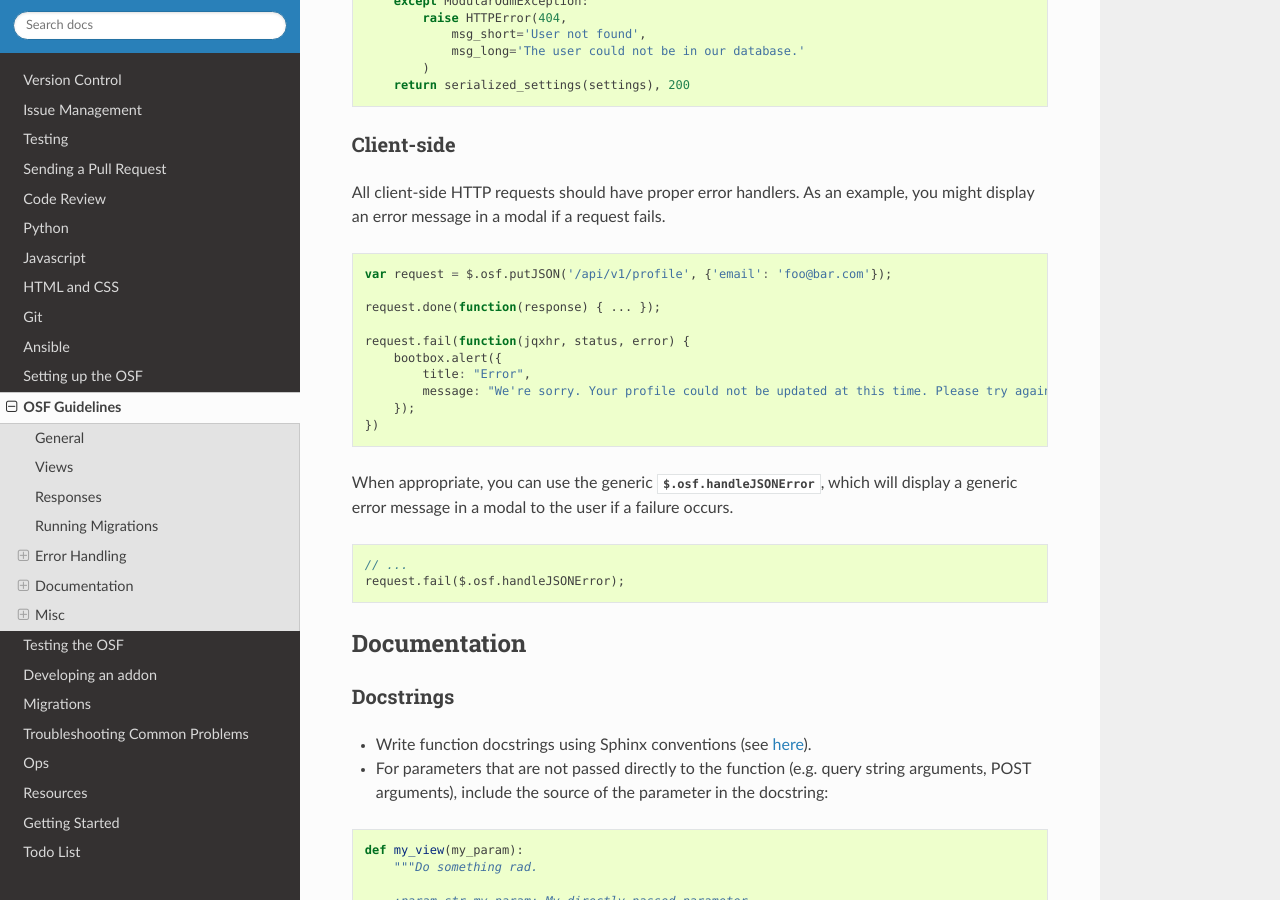
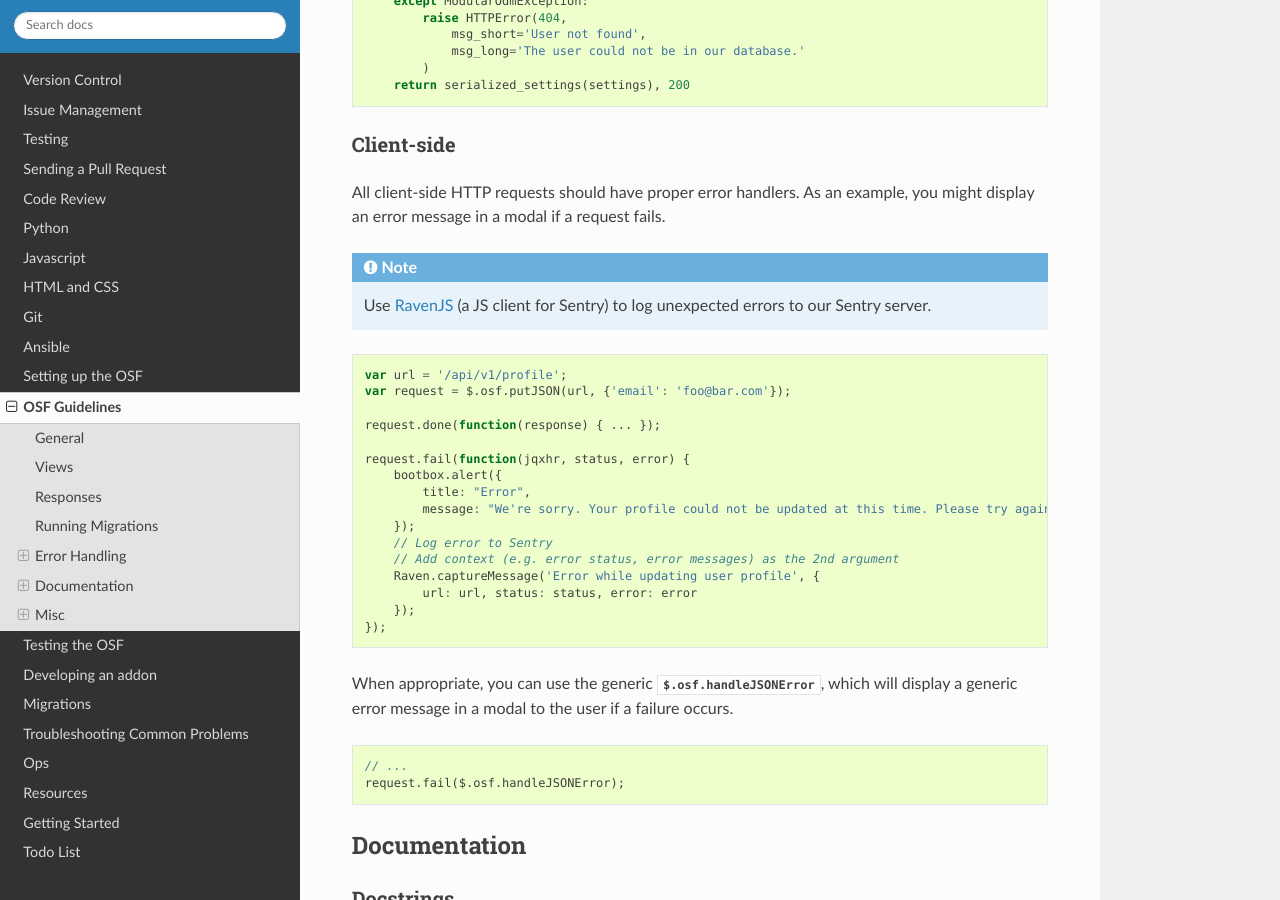
Before and after one commit to CenterForOpenScience/COSDev, a Sphinx documentation site: the page built from docs/osf/guidelines.rst, in a window 1280 px wide and 900 px high, scrolled down 3339 px. Built offline with Sphinx 7.4.7 and the Read the Docs theme 2.0.0, drawn with Linux system fonts in a browser that asks for light colours.

Commit message:
Document logging JS errors with Raven

```diff
--- a/docs/osf/guidelines.rst
+++ b/docs/osf/guidelines.rst
@@ -178,10 +178,15 @@ Client-side
 
 All client-side HTTP requests should have proper error handlers. As an example, you might display an error message in a modal if a request fails.
 
+.. note::
+
+    Use `RavenJS <https://raven-js.readthedocs.org/en/latest/>`_ (a JS client for Sentry) to log unexpected errors to our Sentry server.
+
 
 .. code-block:: javascript
 
-    var request = $.osf.putJSON('/api/v1/profile', {'email': 'foo@bar.com'});
+    var url = '/api/v1/profile';
+    var request = $.osf.putJSON(url, {'email': 'foo@bar.com'});
 
     request.done(function(response) { ... });
 
@@ -190,7 +195,12 @@ All client-side HTTP requests should have proper error handlers. As an example,
             title: "Error",
             message: "We're sorry. Your profile could not be updated at this time. Please try again later."
         });
-    })
+        // Log error to Sentry
+        // Add context (e.g. error status, error messages) as the 2nd argument
+        Raven.captureMessage('Error while updating user profile', {
+            url: url, status: status, error: error
+        });
+    });
 
 When appropriate, you can use the generic `$.osf.handleJSONError`, which will display a generic error message in a modal to the user if a failure occurs.
 
```
